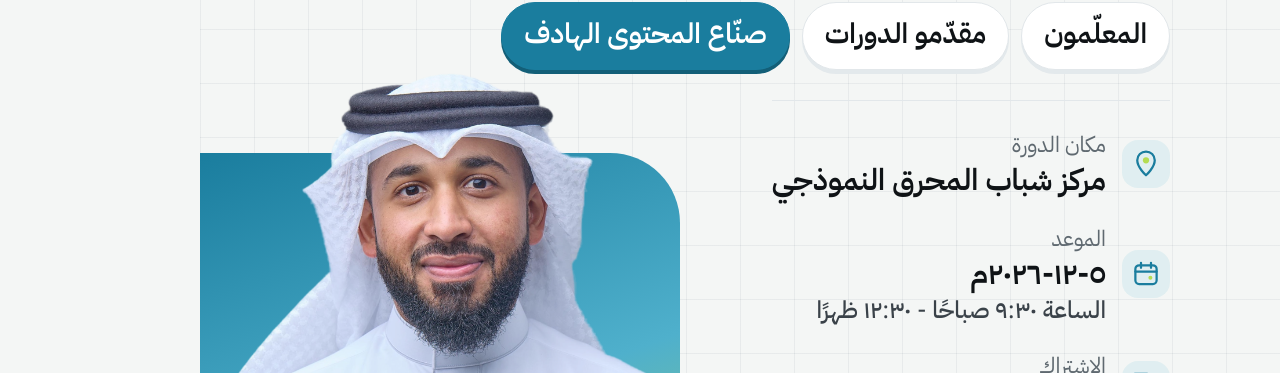
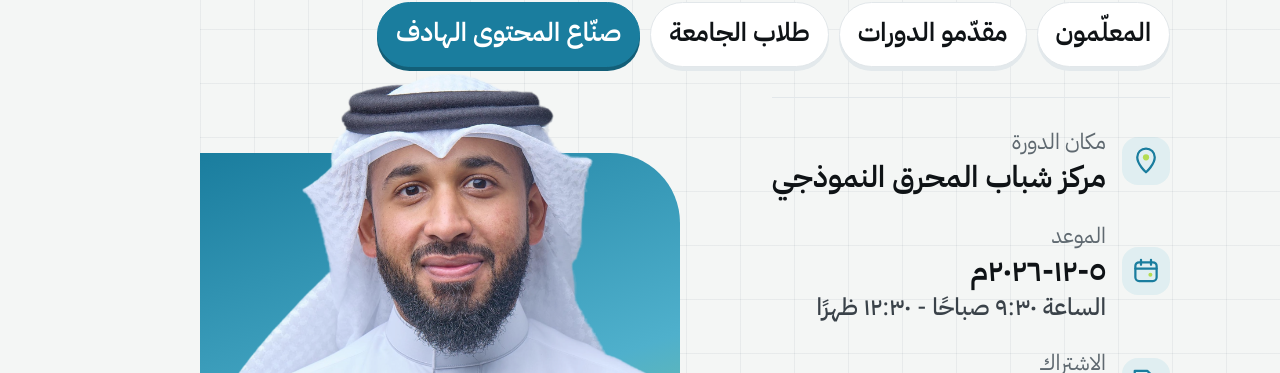
Before and after one commit to buomar52-png/Design-course, a plain HTML site: page carousels/dawrat-ai/carousel-light.html in a window 1280 px wide. Shown: the part 727-1100 px from the top of the page. Drawn offline with Linux system fonts and the light colour scheme.

Commit message:
Claude course cover: add university students to audience
Co-Authored-By: Claude Opus 5.5 <noreply@anthropic.com>
Claude-Session: https://claude.ai/code/session_01BaYRa7bC6zxZgA65wvC7DU

```diff
--- a/carousels/dawrat-ai/carousel-light.html
+++ b/carousels/dawrat-ai/carousel-light.html
@@ -150,8 +150,8 @@ b{font-weight:700;color:var(--blue)}
 .made{margin-top:60px;font-size:32px;color:var(--soft);display:flex;align-items:center;gap:14px;border-top:1px dashed #c9d2d7;padding-top:30px}
 .made svg{width:30px;height:30px;flex:none}
 .cover .aud-l{margin-top:44px}
-.cover .aud{max-width:none;align-self:stretch;flex-wrap:nowrap;gap:12px;margin-top:14px;justify-content:flex-start}
-.cover .aud span{font-size:28px;padding:10px 22px 14px;box-shadow:0 4px 0 0 #e3e9ec}
+.cover .aud{max-width:none;align-self:stretch;flex-wrap:nowrap;gap:10px;margin-top:14px;justify-content:flex-start}
+.cover .aud span{font-size:26px;padding:10px 18px 14px;box-shadow:0 4px 0 0 #e3e9ec}
 .cover .aud span.on{box-shadow:0 4px 0 0 #135f78}
 .cover .info{gap:24px;margin-top:30px;padding-top:28px}
 .cover .info .it{font-size:30px;gap:16px}
@@ -189,7 +189,7 @@ b{font-weight:700;color:var(--blue)}
     <h1 class="c3">دورة أساسيات<br><span dir="ltr" class="en">Claude</span></h1>
     <p class="aud-l">الفئة المستهدفة:</p>
     <div class="aud">
-      <span>المعلّمون</span><span>مقدّمو الدورات</span><span class="on">صنّاع المحتوى الهادف</span>
+      <span>المعلّمون</span><span>مقدّمو الدورات</span><span>طلاب الجامعة</span><span class="on">صنّاع المحتوى الهادف</span>
     </div>
     <div class="info">
       <div class="it"><svg viewBox="0 0 24 24" fill="none" stroke="#1a7d9e" stroke-width="1.8" stroke-linecap="round" stroke-linejoin="round"><path d="M12 21s7-6.2 7-12a7 7 0 0 0-14 0c0 5.8 7 12 7 12z"/><circle cx="12" cy="9" r="2.5" fill="#b4dc52" stroke="none"/></svg><div><small>مكان الدورة</small>مركز شباب المحرق النموذجي</div></div>
```
Also changed, not shown: carousels/dawrat-ai/png/دورة-أساسيات-كلود-1.png, 1 other file.
